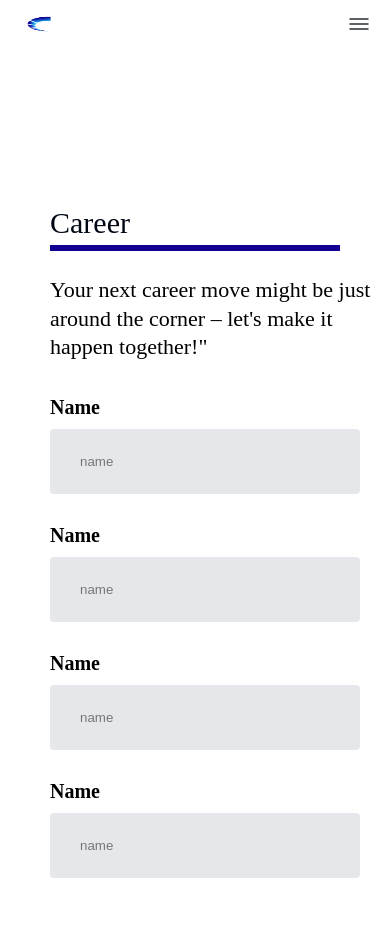
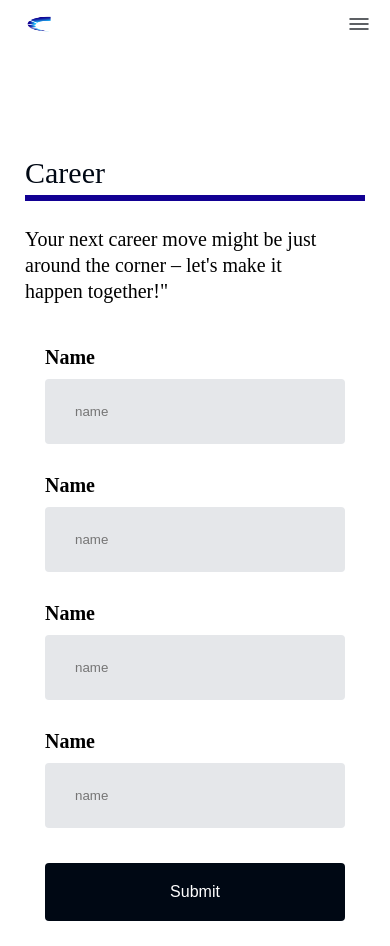
Before and after one commit to atmstech444/atms-front, a React (Vite) app: page /career in a window 390 px wide. Before the commit the page ends 878 px from the top, so only its background shows below. Built offline with nearby package versions, Linux system fonts and the light colour scheme.

Commit message:
style:career page responsive

```diff
--- a/src/components/MainInput.tsx
+++ b/src/components/MainInput.tsx
@@ -25,8 +25,12 @@ const Input = styled.input`
   padding: 25px 30px;
   background-color: #e5e7ea;
   border: none;
-  width: 250px;
+  width: 240px;
   border-radius: 4px;
+
+  @media (min-width: 1440px) {
+    width: 300px;
+  }
 `;
 
 const InputDiv = styled.div`
--- a/src/index.css
+++ b/src/index.css
@@ -1,6 +1,10 @@
 /* Your existing styles */
 * {
   margin: 0;
+}
+
+body {
+  overflow-x: hidden;
 }
 .lines {
   position: absolute;
--- a/src/pages/career/Career.tsx
+++ b/src/pages/career/Career.tsx
@@ -1,5 +1,6 @@
 import styled from "styled-components";
 import MainInput from "../../components/MainInput";
+import icon from "../../assets/images/search.svg";
 
 const Career = () => {
   return (
@@ -11,6 +12,7 @@ const Career = () => {
           Your next career move might be just around the corner – let's make it
           happen together!"
         </Paragraph>
+        <Form>
           <InputGridContainer>
             <MainInput
               type="text"
@@ -40,7 +42,10 @@ const Career = () => {
               placeholder="name"
               label="Name"
             />
+            <Img src={icon} alt="icon" />
           </InputGridContainer>
+          <SubmitButton>Submit</SubmitButton>
+        </Form>
       </MainContainer>
     </>
   );
@@ -49,8 +54,12 @@ const Career = () => {
 export default Career;
 
 const MainContainer = styled.div`
-  margin-top: 200px;
-  padding: 0 50px;
+  margin-top: 150px;
+  padding: 0 70px;
+
+  @media (max-width: 599px) {
+    padding: 0 25px;
+  }
 `;
 
 const CareerText = styled.h1`
@@ -75,24 +84,82 @@ const Line = styled.div`
 `;
 
 const Paragraph = styled.div`
-  width: 340px;
+  max-width: 300px;
   height: 70px;
   line-height: 1.3;
-  font-size: 22px;
+  font-size: 20px;
   @media (min-width: 999px) {
     font-size: 32px;
-    width: 780px;
+    max-width: 780px;
   }
 `;
 
 const InputGridContainer = styled.div`
+  position: relative;
   margin-top: 50px;
   display: grid;
   grid-template-columns: repeat(1fr);
   place-items: center;
   gap: 30px;
 
-  @media (min-width: 999px) {
+  @media (min-width: 1080px) {
     grid-template-columns: repeat(2, 1fr);
+    place-items: start;
+    column-gap: 50px;
   }
 `;
+
+const SubmitButton = styled.button`
+  background-color: #000814;
+  padding: 20px 30px;
+  cursor: pointer;
+  border: none;
+  width: 300px;
+  border-radius: 4px;
+  margin: 25px 0;
+  color: #fff;
+  font-size: 16px;
+
+  @media (min-width: 1080px) {
+    width: 170px;
+    padding: 18px 30px;
+  }
+`;
+
+const Form = styled.form`
+  display: flex;
+  flex-direction: column;
+  align-items: center;
+  gap: 10px;
+
+  @media (min-width: 1080px) {
+    align-items: start;
+    gap: 15px;
+    padding: 30px 70px;
+  }
+  @media (min-width: 1280px) {
+    padding: 30px 150px;
+  }
+  @media (min-width: 1599px) {
+    padding: 30px 180px;
+  }
+`;
+
+const Img = styled.img`
+  position: absolute;
+  right: -60%;
+  top: -27%;
+  display: none;
+  @media (min-width: 1080px) {
+    display: block;
+    width: 70%;
+  }
+  @media (min-width: 1280px) {
+    top: -47%;
+  }
+  @media (min-width: 1599px) {
+    right: -80%;
+    width: 75%;
+    top: -70%;
+  }
+`;
```
Lines whose indentation alone changed are shown as unchanged.
